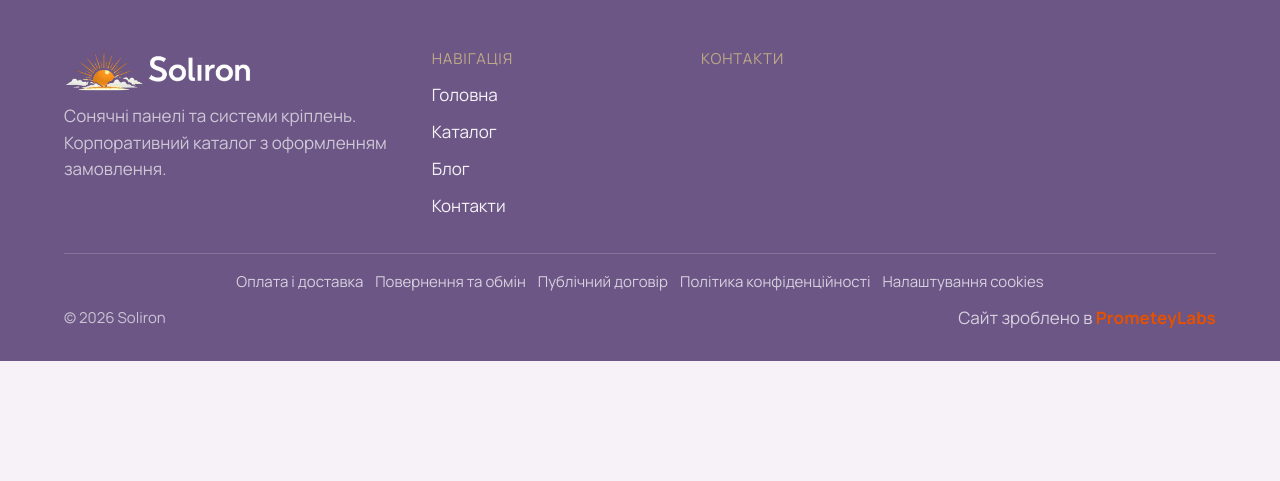
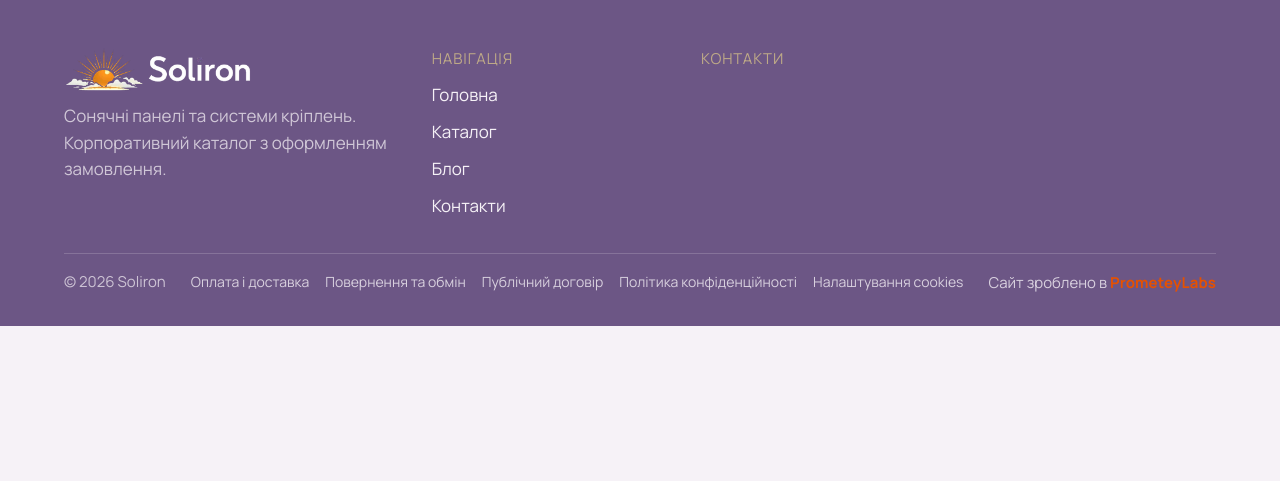
Before and after one commit to BonisOleg/sun_panel_andr, a Django app: page / in a window 1280 px wide. Shown: the part 1499-1980 px from the top of the page. After the commit the page ends 1825 px from the top, so only its background shows below. Run offline with Django 5.2, Linux system fonts and the light colour scheme; data comes from the database, SQL or seed files in the repository; data that the repository does not hold is empty.

Commit message:
Footer: single-row bottom bar on desktop (copy | legal | credit)

```diff
--- a/static/css/components/footer.css
+++ b/static/css/components/footer.css
@@ -132,8 +132,9 @@
   gap: var(--space-2);
 }
 
-/* Два ряди від 768px: юр. навігація, потім копірайт ліворуч і кредит праворуч.
-   768–1023: пункти юр. рядка можуть переноситись. Від 1024 — один рядок без переносу. */
+/* Нижче 768: колонка по центру, юр. посилання першим рядком (пункти можуть переноситись).
+   768–1023: юр. рядок на всю ширину, під ним копірайт ліворуч і кредит праворуч.
+   Від 1024: один ряд — копірайт | юр. по центру | кредит, без переносу. */
 .site-footer__bottom {
   display: flex;
   flex-direction: column;
@@ -223,9 +224,58 @@
 }
 
 @media (min-width: 1024px) {
+  .site-footer__bottom {
+    flex-wrap: nowrap;
+    align-items: center;
+    justify-content: space-between;
+    column-gap: var(--space-4);
+  }
+
+  .site-footer__copy,
+  .site-footer__legal,
+  .site-footer__credit {
+    order: 0;
+  }
+
+  .site-footer__copy,
+  .site-footer__credit {
+    flex: 0 0 auto;
+    width: auto;
+    max-width: none;
+  }
+
   .site-footer__legal {
+    flex: 1 1 auto;
     flex-wrap: nowrap;
-    column-gap: var(--space-3);
+    align-items: center;
+    justify-content: center;
+    width: auto;
+    max-width: none;
+    min-width: 0;
+    gap: var(--space-3);
+  }
+
+  /* 0.8125rem не вміщує 5 пунктів у контент ~992px; 0.6875rem лишає запас ~26px */
+  .site-footer__legal a,
+  .site-footer__legal .site-footer__cookie-btn {
+    flex: 0 0 auto;
+    white-space: nowrap;
+    font-size: 0.6875rem;
+  }
+
+  .site-footer__credit {
+    font-size: var(--fs-sm);
+  }
+}
+
+@media (min-width: 1280px) {
+  .site-footer__legal {
+    gap: var(--space-4);
+  }
+
+  .site-footer__legal a,
+  .site-footer__legal .site-footer__cookie-btn {
+    font-size: 0.875rem;
   }
 }
 
```
